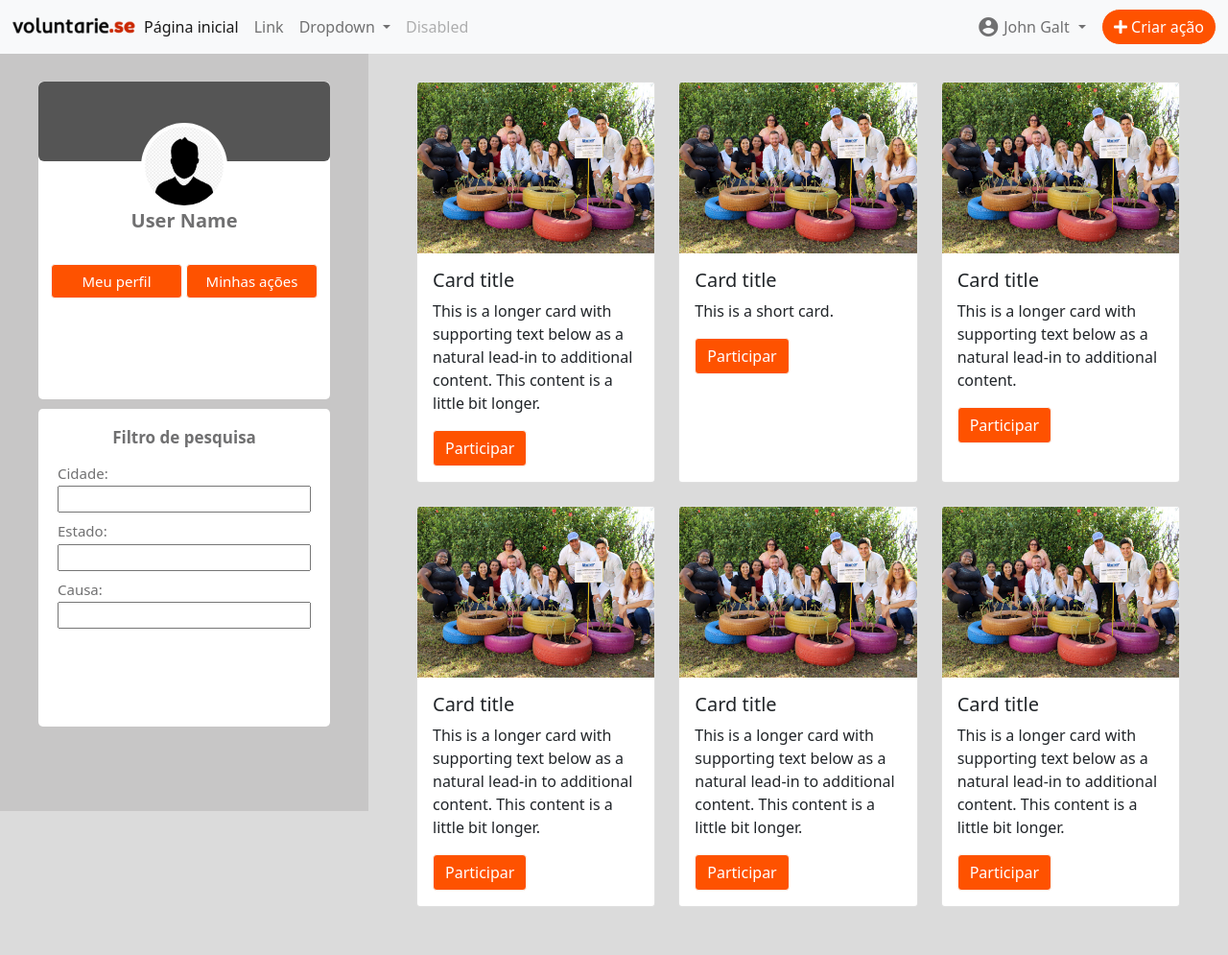
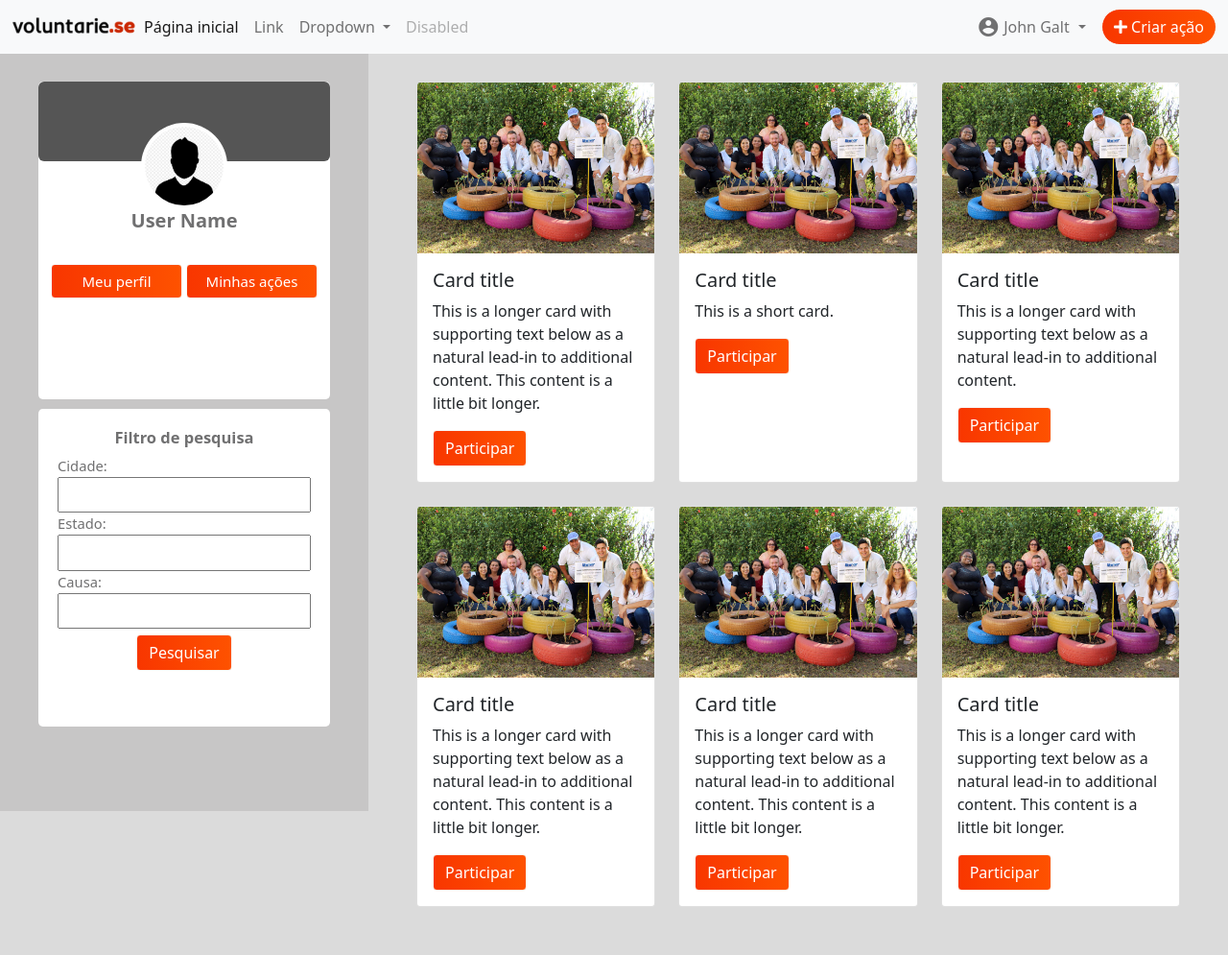
Before and after one commit to FabioMendoncaft/Voluntarie.se2, a PHP site: page /feed.html in a window 1280 px wide. Shown: the whole page at 96% size. Run offline with PHP 8.4, Linux system fonts and the light colour scheme; some libraries are stand-ins or nearby versions.

Commit message:
Atualização de botões

```diff
--- a/criar-acao.html
+++ b/criar-acao.html
@@ -60,7 +60,7 @@
             </div>
             <div class="form-inline my-2 my-lg-0">
 
-                <a href="criar-acao.html"><button class="btn btn-light buttonNewAction" type="submit"><i class="fas fa-plus"></i> Criar ação</button></a>
+                <a href="criar-acao.html"><button class="btn btn-light buttonNewAction corBotao" type="submit"><i class="fas fa-plus"></i> Criar ação</button></a>
             </div>
           </div>
         </div>
@@ -74,8 +74,8 @@
             </div>
             <div  class="dadosPerfil">
               <h1><strong>User Name</strong></h1>
-              <a href="#" class="btn btn-light" style="background-color: #fe5200; color: white;">Meu perfil</a>
-              <a href="#" class="btn btn-light" style="background-color: #fe5200; color: white;">Minhas ações</a>
+              <a href="#" class="btn btn-light corBotao">Meu perfil</a>
+              <a href="#" class="btn btn-light corBotao">Minhas ações</a>
             </div>
           </div>
 
--- a/css/style.css
+++ b/css/style.css
@@ -409,6 +409,22 @@ header {
 
 /* FEED */
 
+/*Padrão para todos os botões*/
+.corBotao{
+    background: -webkit-linear-gradient(to right, #f83600, #fe8c00);
+    background: linear-gradient(to right, #f83600, #fe5200);
+    color: white;
+}
+
+.corBotao:hover{
+    color: white;
+}
+
+.corBotao:not(:hover){
+    color: white;
+}
+/* Fim - Padrão para todos os botões*/
+
 .perfilFiltro{
     background-color: rgb(199, 198, 198);
     width: 30%;
@@ -491,28 +507,26 @@ header {
 .filtro #blocoFiltro{
     background: white;
     width: 100%;
-    height: 100%;
-    margin: auto;
+    height: 80%;
 }
 
 .filtro h1{
     color: #707071;
     font-weight: bold;
-    font-size: 17px;
+    font-size: 103%;
     text-align: center;
-    margin-bottom: 15px;
 }
 
 .filtro p{
     text-align: left;
     color: #707071;
-    margin-bottom: 2px;
-    font-size: 15px;
+    margin-bottom: 1px;
+    font-size: 92%;
 }
 
 .filtro input{
     width: 100%;
-    margin-bottom: 8px;
+    height: 16%;
 }
 
         /*RESPONSIVIDADE FEED*/
--- a/feed.html
+++ b/feed.html
@@ -58,7 +58,7 @@
 
             </div>
             <div class="form-inline my-2 my-lg-0">
-                <a href="criar-acao.html"><button class="btn btn-light buttonNewAction" type="submit"><i class="fas fa-plus"></i> Criar ação</button></a>
+                <a href="criar-acao.html"><button class="btn btn-light buttonNewAction corBotao" type="submit"><i class="fas fa-plus"></i> Criar ação</button></a>
             </div>
           </div>
         </div>
@@ -73,8 +73,8 @@
             </div>
             <div  class="dadosPerfil">
               <h1><strong>User Name</strong></h1>
-              <a href="#" class="btn btn-light" style="background-color: #fe5200; color: white;">Meu perfil</a>
-              <a href="#" class="btn btn-light" style="background-color: #fe5200; color: white;">Minhas ações</a>
+              <a href="#" class="btn btn-light corBotao">Meu perfil</a>
+              <a href="#" class="btn btn-light corBotao">Minhas ações</a>
             </div>
         </div>
 
@@ -86,7 +86,8 @@
               <p>Estado:</p>
               <input type="text" id="estado">
               <p>Causa:</p>
-              <input type="text" id="causa">
+              <input type="text" id="causa" style="margin-bottom:6px;">
+              <a href="#" class="btn btn-light corBotao" >Pesquisar</a>
             </div>
         </div>
       </div>
@@ -99,7 +100,7 @@
                 <div class="card-body">
                   <h5 class="card-title">Card title</h5>
                   <p class="card-text">This is a longer card with supporting text below as a natural lead-in to additional content. This content is a little bit longer.</p>
-                  <a href="#" class="btn btn-light" style="background-color: #fe5200; color: white;">Participar</a>
+                  <a href="#" class="btn btn-light corBotao">Participar</a>
                 </div>
               </div>
             </div>
@@ -109,7 +110,7 @@
                 <div class="card-body">
                   <h5 class="card-title">Card title</h5>
                   <p class="card-text">This is a short card.</p>
-                  <a href="#" class="btn btn-light" style="background-color: #fe5200; color: white;">Participar</a>
+                  <a href="#" class="btn btn-light corBotao">Participar</a>
                 </div>
               </div>
             </div>
@@ -119,7 +120,7 @@
                 <div class="card-body">
                   <h5 class="card-title">Card title</h5>
                   <p class="card-text">This is a longer card with supporting text below as a natural lead-in to additional content.</p>
-                  <a href="#" class="btn btn-light" style="background-color: #fe5200; color: white;">Participar</a>
+                  <a href="#" class="btn btn-light corBotao">Participar</a>
                 </div>
               </div>
             </div>
@@ -129,7 +130,7 @@
                 <div class="card-body">
                   <h5 class="card-title">Card title</h5>
                   <p class="card-text">This is a longer card with supporting text below as a natural lead-in to additional content. This content is a little bit longer.</p>
-                  <a href="#" class="btn btn-light" style="background-color: #fe5200; color: white;">Participar</a>
+                  <a href="#" class="btn btn-light corBotao">Participar</a>
                 </div>
               </div>
             </div>
@@ -139,7 +140,7 @@
                   <div class="card-body">
                     <h5 class="card-title">Card title</h5>
                     <p class="card-text">This is a longer card with supporting text below as a natural lead-in to additional content. This content is a little bit longer.</p>
-                    <a href="#" class="btn btn-light" style="background-color: #fe5200; color: white;">Participar</a>
+                    <a href="#" class="btn btn-light corBotao">Participar</a>
                   </div>
                 </div>
               </div>
@@ -149,7 +150,7 @@
                   <div class="card-body">
                     <h5 class="card-title">Card title</h5>
                     <p class="card-text">This is a longer card with supporting text below as a natural lead-in to additional content. This content is a little bit longer.</p>
-                    <a href="#" class="btn btn-light botaoAcoesFeed"  style="background-color: #fe5200; color: white;" onclick="participando()" ondblclick="participar()">Participar</a>
+                    <a href="#" class="btn btn-light botaoAcoesFeed corBotao"onclick="participando()" ondblclick="participar()">Participar</a>
                   </div>
                 </div>
               </div>
```
